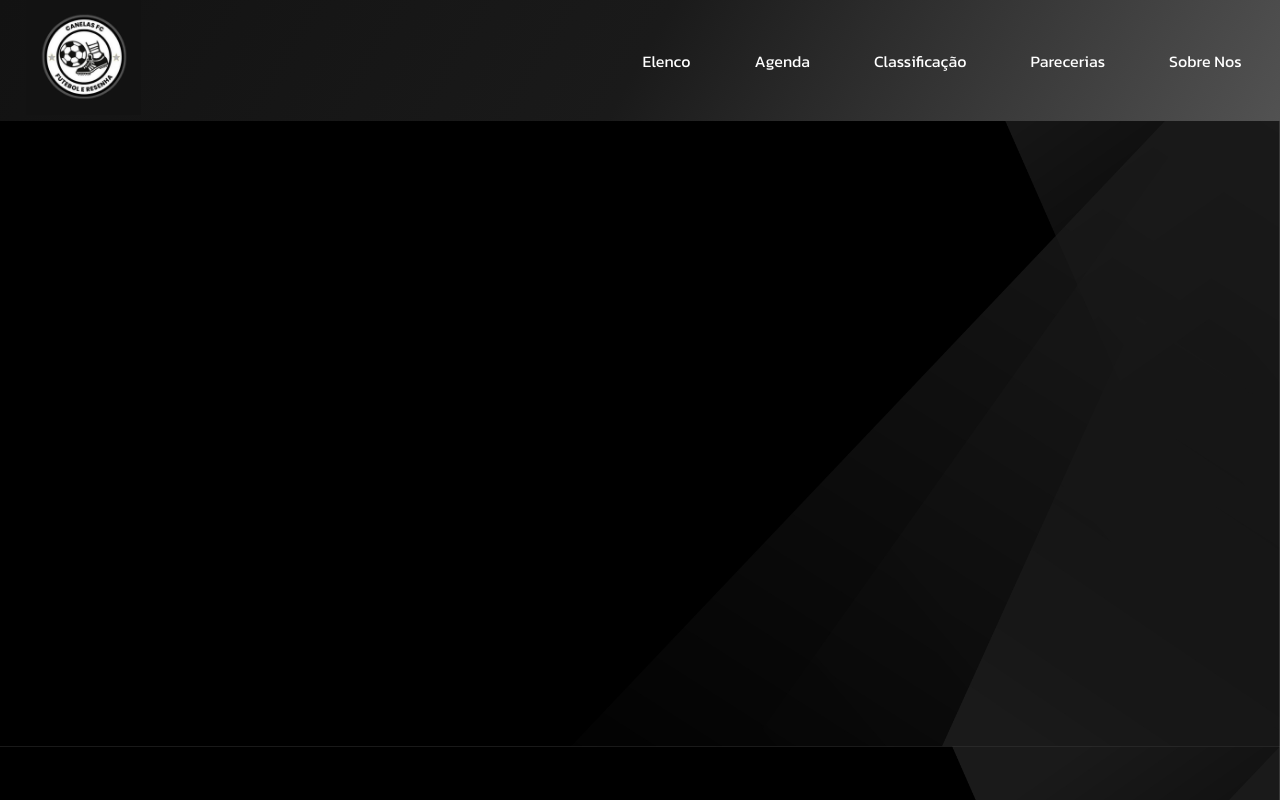
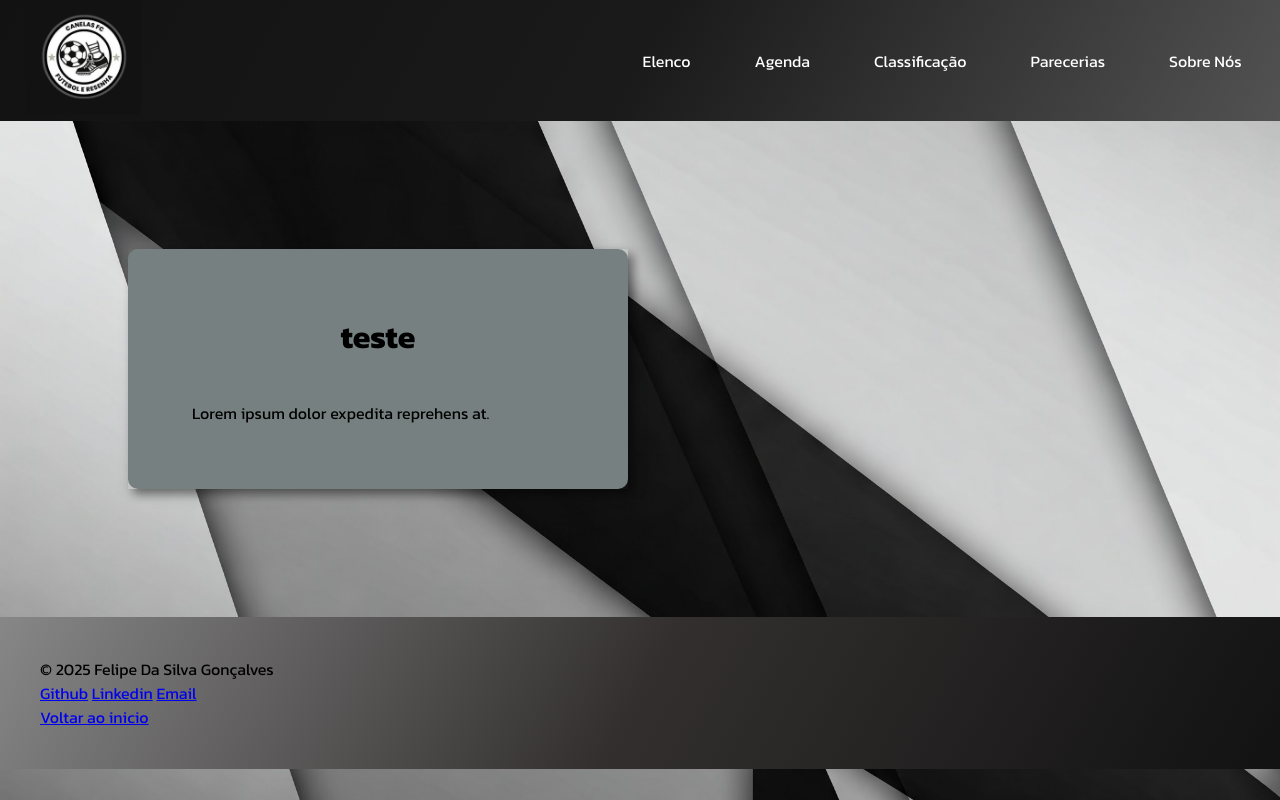
Before and after one commit to FeehDevs/Canelas_FC, a plain HTML site: page main/index.html in a window 1280 px wide. Drawn offline with Linux system fonts and the light colour scheme.

Commit message:
Atualização do background
Adição do footer
adição do houver na nav-bar
alguns testes e ajusutes de efeitos e tamanhos

```diff
--- a/main/index.html
+++ b/main/index.html
@@ -22,11 +22,24 @@
                 <li class="link"><a href="#">Agenda</a></li>
                 <li class="link"><a href="#">Classificação</a></li>
                 <li class="link"><a href="#">Parecerias</a>
-                <li class="link"><a href="#">Sobre Nos</a></li>
+                <li class="link"><a href="#">Sobre Nós</a></li>
             </ul>
         </nav>
     </header>
-    <main></main>
-    <footer></footer>
+    <main>
+        <div id="teste">
+            <h1>teste</h1>
+            <p>Lorem ipsum dolor expedita reprehens at.</p>
+        </div>
+    </main>
+    <footer>
+        <p>© 2025 Felipe Da Silva Gonçalves</p>
+        <div class="social-links">
+            <a href="https://github.com/FeehDevs" target="_blank">Github</a>
+            <a href="https://www.linkedin.com/in/felipe-gon%C3%A7alves-82648b27a/" target="_blank">Linkedin</a>
+            <a href="Mailto:felipedsg.work@gmail.com" target="_blank">Email</a>
+        </div>
+        <a href="#top">Voltar ao inicio</a>
+    </footer>
 </body>
 </html>
--- a/main/style.css
+++ b/main/style.css
@@ -41,7 +41,39 @@ header {
     color: white;
 }
 
+.link a:hover{
+    color: rgb(94, 90, 90);
+}
+
 body {
-    background-image: url(/images/Background-main.jpg);
+    background-image: url(/images/Background.jpg);
     background-size: cover;
+    background-repeat: no-repeat;
+    background-position: center;
 }
+
+main {
+    background-color: rgb(119, 128, 128);
+    border-radius: 10px;
+    margin: 10vw;
+    max-width: 500px;
+}
+
+#teste {
+    padding: 5vw;
+    box-shadow: 5px 5px 10px rgba(0, 0, 0, 0.5);
+}
+
+h1 {
+    justify-content: center;
+    align-items: center;
+    display: flex;
+    margin-bottom: 5vh;
+}
+
+
+footer {
+    padding: 5vh;
+    background: #878787;
+    background: linear-gradient(120deg,rgba(135, 135, 135, 1) 0%, rgba(51, 47, 47, 1) 50%, rgba(18, 18, 18, 1) 100%);
+}
```
Also changed, not shown: images/Background.jpg (added).
